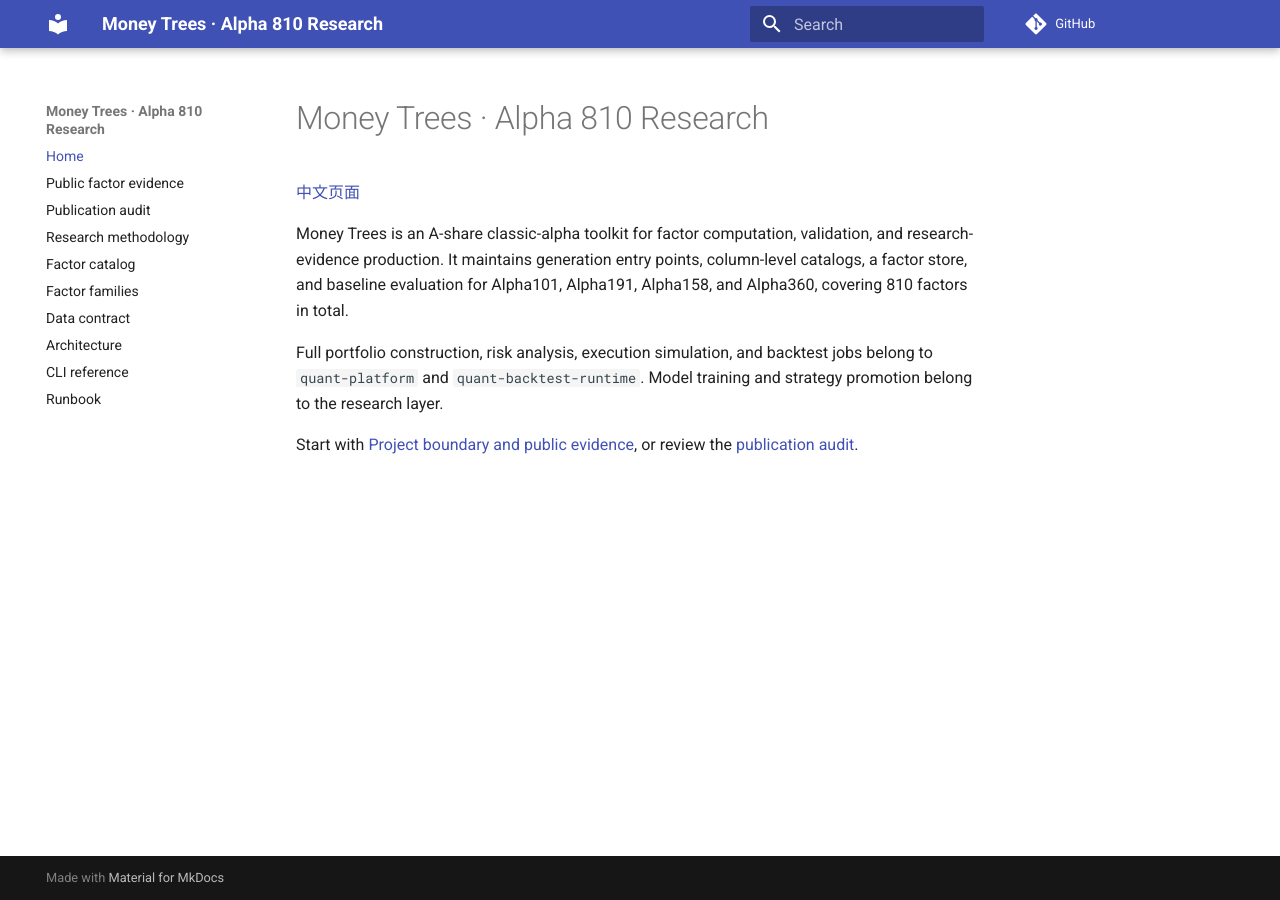
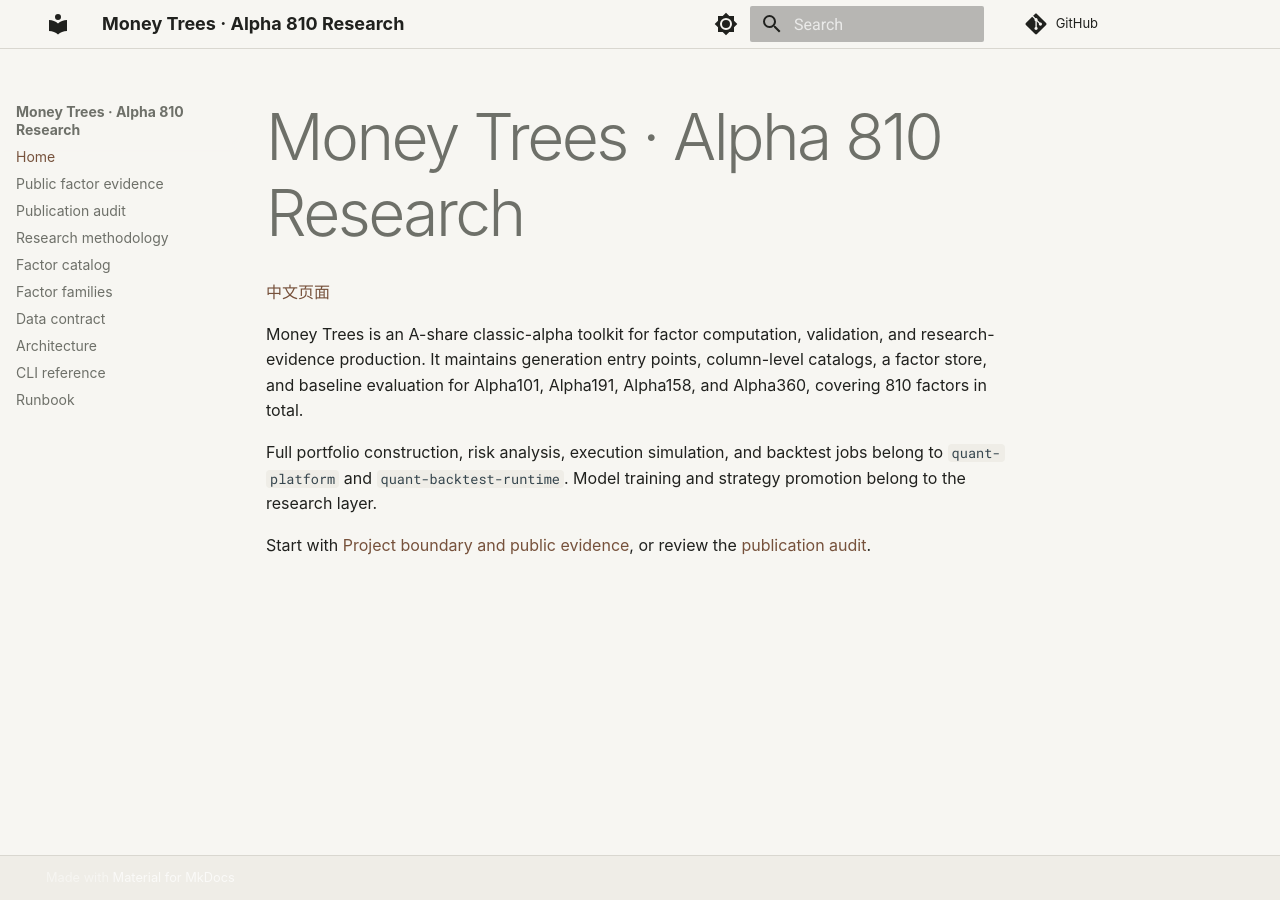
Before and after one commit to runchengxie/money-trees, an MkDocs documentation site: the page built from docs/index.md, in a window 1280 px wide. Built offline with MkDocs 1.6.1 and Material for MkDocs 9.7.7, drawn with Linux system fonts in a browser that asks for light colours; comment, search, counter and statistics services are not loaded.

Commit message:
docs: add system-aware dark mode (#12)
* docs: add system-aware dark mode

* docs: align MkDocs styling with quant-platform

```diff
--- /dev/null
+++ b/docs/stylesheets/extra.css
@@ -0,0 +1,156 @@
+:root {
+  --mt-background: #f7f6f2;
+  --mt-surface: #efede7;
+  --mt-text: #20211e;
+  --mt-muted: #6e7069;
+  --mt-faint: #9b9d96;
+  --mt-accent: #76513b;
+  --mt-border: #d9d7d0;
+  --mt-selection: #ddc8b9;
+}
+
+[data-md-color-scheme="slate"] {
+  --mt-background: #171815;
+  --mt-surface: #21231f;
+  --mt-text: #e8e6df;
+  --mt-muted: #aaa9a2;
+  --mt-faint: #7d7f78;
+  --mt-accent: #d1a07f;
+  --mt-border: #343630;
+  --mt-selection: #654b3b;
+}
+
+[data-md-color-scheme="default"],
+[data-md-color-scheme="slate"] {
+  --md-default-bg-color: var(--mt-background);
+  --md-default-fg-color: var(--mt-text);
+  --md-default-fg-color--light: var(--mt-muted);
+  --md-default-fg-color--lighter: var(--mt-faint);
+  --md-default-fg-color--lightest: var(--mt-border);
+  --md-primary-fg-color: var(--mt-background);
+  --md-primary-bg-color: var(--mt-text);
+  --md-accent-fg-color: var(--mt-accent);
+  --md-typeset-color: var(--mt-text);
+  --md-typeset-a-color: var(--mt-accent);
+  --md-code-bg-color: var(--mt-surface);
+  --md-footer-bg-color: var(--mt-surface);
+}
+
+html,
+body {
+  background: var(--mt-background);
+  color: var(--mt-text);
+}
+
+body {
+  font-family: Inter, ui-sans-serif, -apple-system, BlinkMacSystemFont,
+    "Segoe UI", "Noto Sans SC", "PingFang SC", "Hiragino Sans GB",
+    "Microsoft YaHei", sans-serif;
+  line-height: 1.7;
+}
+
+::selection {
+  background: var(--mt-selection);
+}
+
+.md-header,
+.md-tabs {
+  background: var(--mt-background);
+  border-bottom: 1px solid var(--mt-border);
+  color: var(--mt-text);
+  box-shadow: none;
+}
+
+.md-header[data-md-state="shadow"] {
+  box-shadow: 0 1px 0 var(--mt-border);
+}
+
+.md-tabs__link,
+.md-header__button,
+.md-header .md-logo,
+.md-header .md-header__topic {
+  color: var(--mt-text);
+}
+
+.md-nav__link {
+  color: var(--mt-muted);
+}
+
+.md-nav__link:hover,
+.md-nav__link--active,
+.md-nav__item .md-nav__link--active {
+  color: var(--mt-accent);
+}
+
+.md-main__inner {
+  max-width: 78rem;
+}
+
+.md-content {
+  max-width: 52rem;
+}
+
+.md-content h1 {
+  font-size: clamp(2.25rem, 5vw, 4rem);
+  letter-spacing: -0.04em;
+  line-height: 1.18;
+  margin-bottom: 1.5rem;
+}
+
+.md-content h2,
+.md-content h3,
+.md-content h4 {
+  letter-spacing: -0.025em;
+}
+
+.md-content h2 {
+  border-bottom: 1px solid var(--mt-border);
+  padding-bottom: 0.55rem;
+}
+
+.md-typeset a {
+  text-decoration-color: var(--mt-faint);
+  text-underline-offset: 0.2em;
+}
+
+.md-typeset a:hover {
+  color: var(--mt-accent);
+  text-decoration-color: currentColor;
+}
+
+.md-typeset blockquote {
+  border-left-color: var(--mt-accent);
+  color: var(--mt-muted);
+}
+
+.md-typeset code {
+  background: var(--mt-surface);
+  border-radius: 0.2rem;
+}
+
+.md-typeset pre > code {
+  border: 1px solid var(--mt-border);
+}
+
+.md-typeset table:not([class]) th {
+  background: var(--mt-surface);
+}
+
+.md-typeset table:not([class]) td,
+.md-typeset table:not([class]) th {
+  border-color: var(--mt-border);
+}
+
+.md-footer {
+  border-top: 1px solid var(--mt-border);
+}
+
+.md-footer-meta {
+  background: var(--mt-surface);
+}
+
+@media (max-width: 44.99em) {
+  .md-content h1 {
+    font-size: 2.5rem;
+  }
+}
--- a/mkdocs.yml
+++ b/mkdocs.yml
@@ -6,10 +6,23 @@
 theme:
   name: material
   language: en
+  palette:
+    - media: "(prefers-color-scheme: light)"
+      scheme: default
+      toggle:
+        icon: material/brightness-7
+        name: Switch to dark mode
+    - media: "(prefers-color-scheme: dark)"
+      scheme: slate
+      toggle:
+        icon: material/brightness-4
+        name: Switch to light mode
   features:
     - navigation.instant
     - navigation.sections
     - content.code.copy
+extra_css:
+  - stylesheets/extra.css
 nav:
   - Home: index.md
   - Public factor evidence: public-factor-evidence.md
```
Also changed, not shown: 1 other file.
